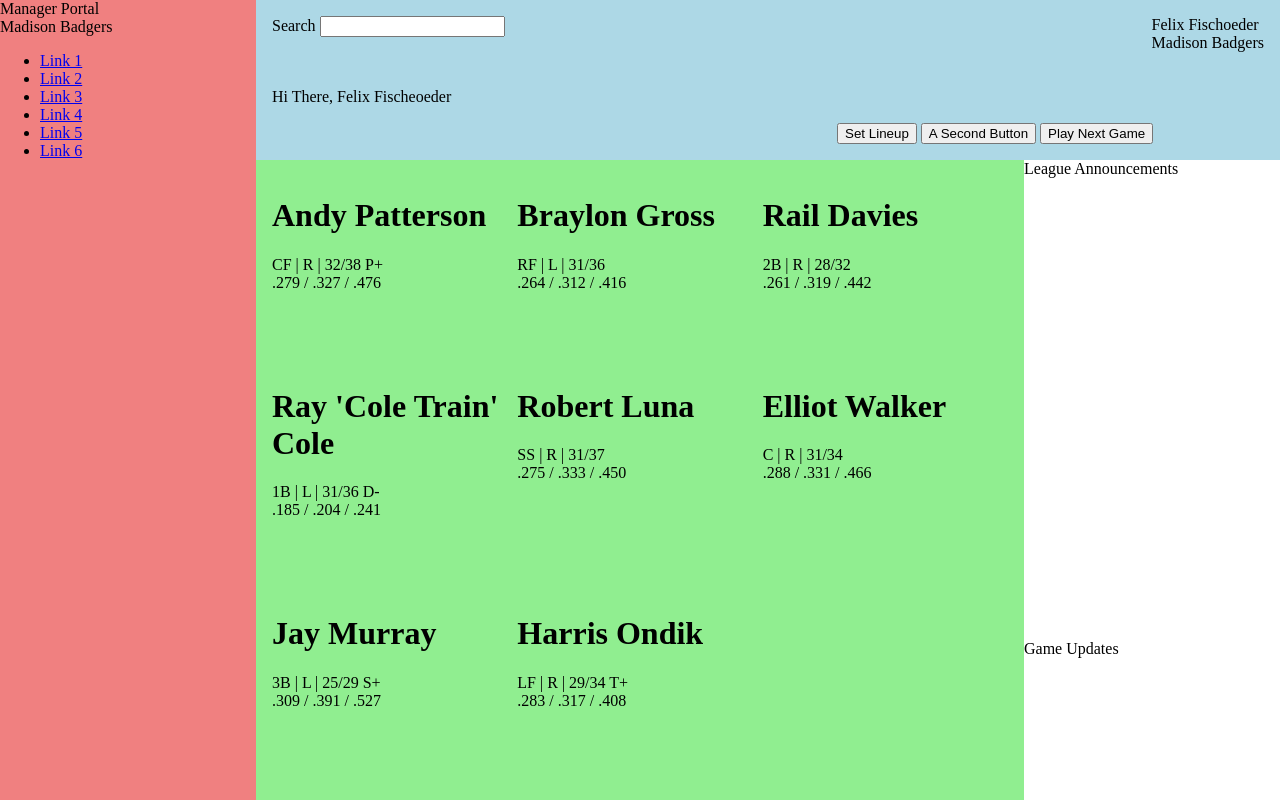
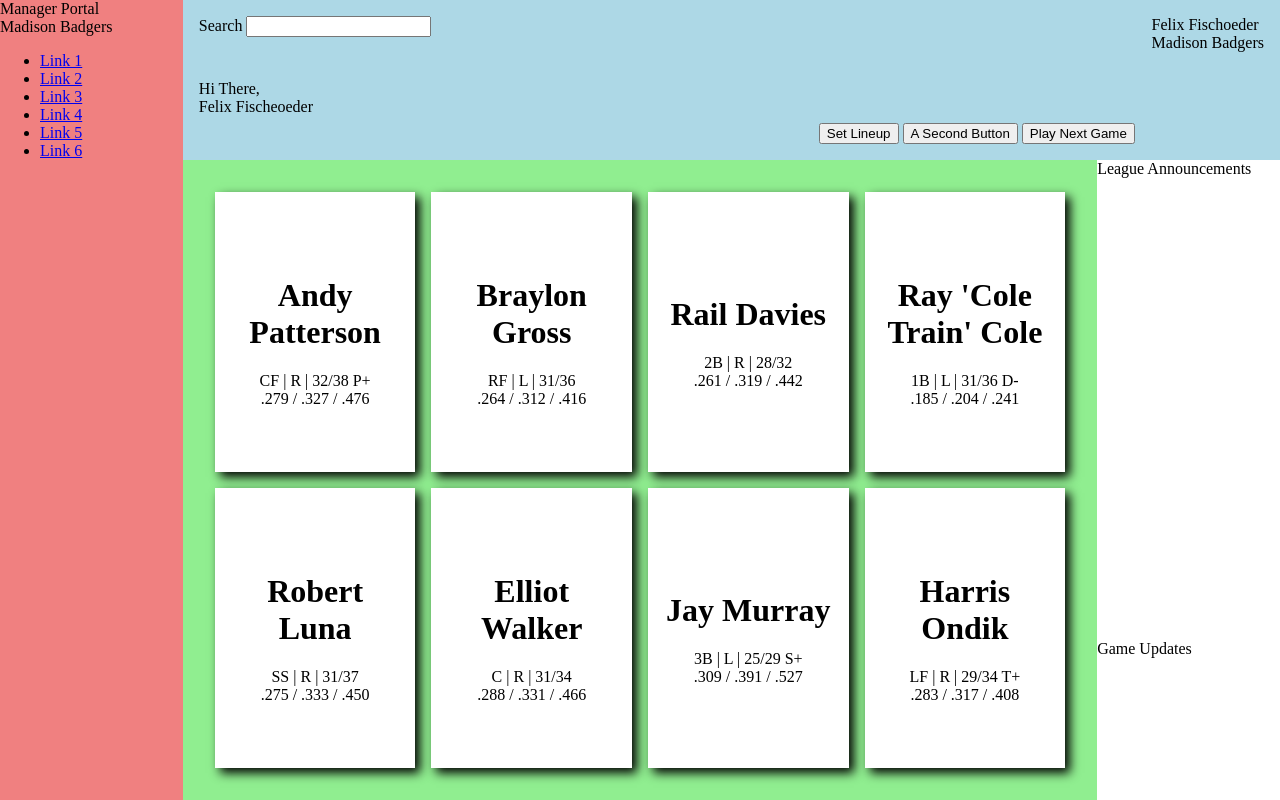
Before and after one commit to A554551N/odin-dashboard, a plain HTML site: page index.html in a window 1280 px wide. Drawn offline with Linux system fonts and the light colour scheme.

Commit message:
update styling for content-cards

```diff
--- a/index.html
+++ b/index.html
@@ -13,7 +13,8 @@
                 <label for="search-bar">Search </label><input type="text" name="search-bar" id="search-bar">
             </div>
             <div class="welcome-message">
-                Hi There, Felix Fischeoeder
+                Hi There,<br>
+                <div class="user-name">Felix Fischeoeder</div>
             </div>
             <div class="user-badge">
                 Felix Fischoeder<br>Madison Badgers
--- a/styles.css
+++ b/styles.css
@@ -7,7 +7,7 @@ body {
     width: 100vw;
     height: 100vh;
     display: grid;
-    grid-template-columns: 1fr 3fr 1fr;
+    grid-template-columns: 1fr 5fr 1fr;
     grid-template-rows: 1fr 3fr 1fr;
 }
 
@@ -48,11 +48,22 @@ header {
     grid-row: 1 / span 3;
 }
 
+.content-card {
+    background-color: white;
+    padding: 1rem;
+    text-align: center;
+    box-shadow: 5px 5px 10px black;
+    display: flex;
+    flex-direction: column;
+    justify-content: center;
+    align-items: center;
+}
 main {
     background-color: lightgreen;
-    padding: 1rem;
+    padding: 2rem;
     display: grid;
     grid-template-columns: repeat(auto-fit,minmax(200px,1fr));
     grid-column-start:2;
     grid-row: 2/span 2;
+    gap: 1rem;
 }
```
